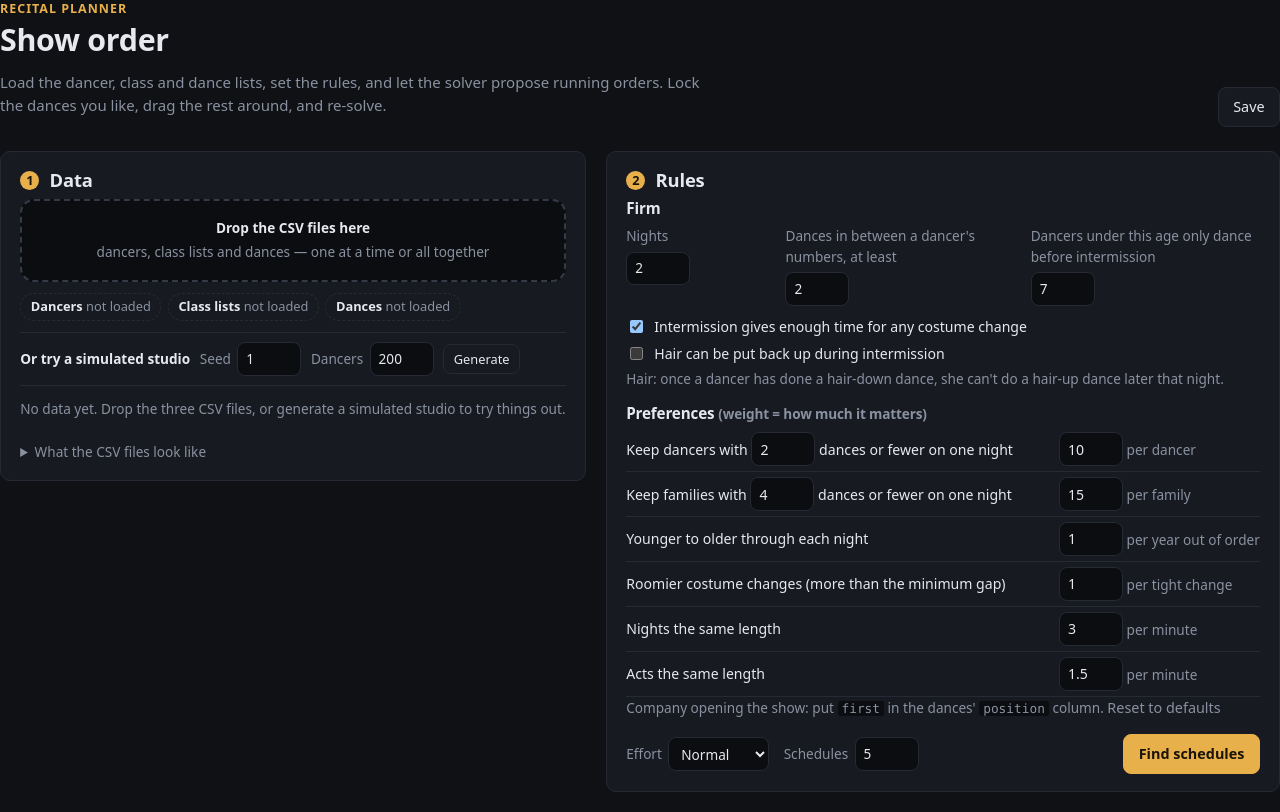
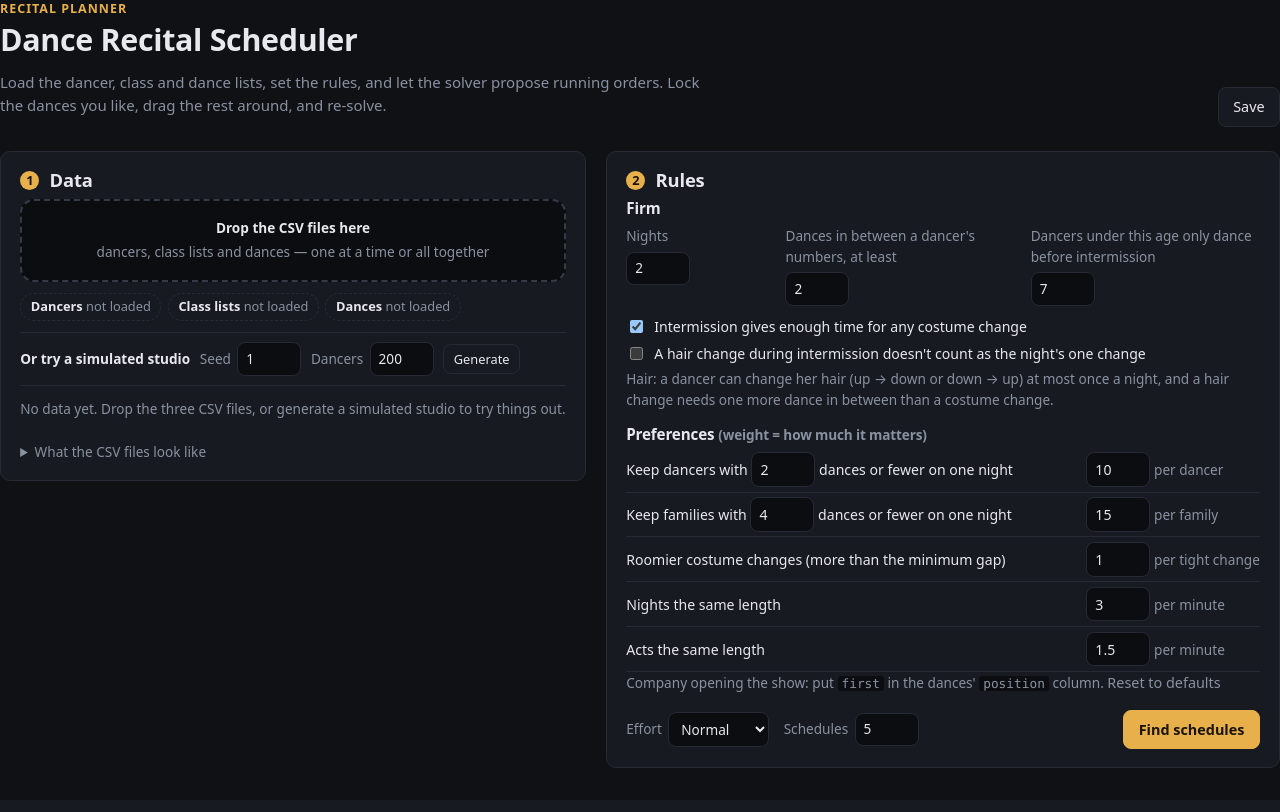
Before and after one commit to Emay08/HobbySite, a Node server app: template web/views/showorder/index.ejs in a window 1280 px wide. After the commit the page ends 768 px from the top, so only its background shows below. Run offline with Node 20, Linux system fonts and the light colour scheme; the template is opened without the code that fills it, so the values that code supplies are empty; some libraries are stand-ins or nearby versions.

Commit message:
fixes to recital calc, removal of card search for non-mtgo sites

```diff
--- a/web/public/showorder-sample.js
+++ b/web/public/showorder-sample.js
@@ -1,5 +1,5 @@
 /*
- * Simulated studio data for trying the Show Order tool before the real lists exist.
+ * Simulated studio data for trying the Dance Recital Scheduler before the real lists exist.
  * Same shape as the three CSVs: dancers, enrollments (class rosters) and dances.
  * Seeded, so the same seed always gives the same studio.
  */
@@ -98,8 +98,9 @@
     for (const [lvl, lo, hi, styles] of LEVELS) for (const st of styles) classes.push({ name: `${lvl} ${st}`, style: st, lo, hi, cap: 18, kind: 'regular' });
     classes.push({ name: 'Pointe', style: 'Pointe', lo: 12, hi: 18, cap: 12, kind: 'special' });
     classes.push({ name: 'Boys Hip Hop', style: 'Hip Hop', lo: 7, hi: 14, cap: 10, kind: 'special' });
-    classes.push({ name: 'Junior Company', style: 'Jazz', lo: 10, hi: 13, cap: 14, kind: 'company' });
-    classes.push({ name: 'Company', style: 'Contemporary', lo: 14, hi: 18, cap: 16, kind: 'company' });
+    // company classes are for the older dancers only: 12–14 and 15–18
+    classes.push({ name: 'Junior Company', style: 'Jazz', lo: 12, hi: 14, cap: 14, kind: 'company' });
+    classes.push({ name: 'Company', style: 'Contemporary', lo: 15, hi: 18, cap: 16, kind: 'company' });
     classes.push({ name: 'Junior Trio', style: 'Small Group', lo: 9, hi: 12, cap: 3, kind: 'small' });
     classes.push({ name: 'Teen Quartet', style: 'Small Group', lo: 13, hi: 16, cap: 4, kind: 'small' });
     classes.push({ name: 'Senior Duet', style: 'Small Group', lo: 16, hi: 18, cap: 3, kind: 'small' });
@@ -111,13 +112,16 @@
     const boys = new Set(['Lucas', 'Noah', 'Eli', 'Owen', 'Leo', 'Max', 'Theo', 'Sam', 'Finn', 'Jack', 'Ben', 'Kai']);
     const isBoy = (d) => boys.has(d.name.split(' ')[0]);
 
-    // how many classes each dancer takes: little ones 1–2, teens up to 6
+    // how many classes each dancer takes: the younger ones mostly 1–3, older ones more and more
+    // likely to take several (teens up to 6)
+    //            [max classes, chance of each extra class]
+    const LOAD = (age) => (age <= 5 ? [2, 0.3] : age <= 8 ? [3, 0.4] : age <= 11 ? [4, 0.5] : age <= 14 ? [6, 0.7] : [6, 0.78]);
     const order = shuffle(dancers.map((d, i) => i));
     for (const i of order) {
       const d = dancers[i];
-      const max = d.age <= 5 ? 2 : d.age <= 8 ? 3 : d.age <= 11 ? 4 : 5;
+      const [max, more] = LOAD(d.age);
       let want = 1;
-      while (want < max && rnd() < (d.age <= 5 ? 0.35 : 0.55)) want++;
+      while (want < max && rnd() < more) want++;
       const options = shuffle(
         classes
           .map((c, ci) => ({ c, ci }))
--- a/web/public/showorder-solver.js
+++ b/web/public/showorder-solver.js
@@ -1,5 +1,5 @@
 /*
- * Show Order solver — orders the dances of a multi-night recital.
+ * Dance Recital Scheduler solver — orders the dances of a multi-night recital.
  *
  * Runs in the browser (window.ShowSolver) and in Node (require) so it can be tested.
  *
@@ -24,13 +24,12 @@
     minGap: 2, // at least this many other dances between two of a dancer's dances (firm)
     gapResetAtIntermission: true, // the intermission counts as enough time to change
     youngAge: 7, // dancers younger than this only dance before intermission (firm)
-    hairResetAtIntermission: false, // true: hair can be put back up during intermission
+    hairResetAtIntermission: false, // true: a hair change during intermission doesn't count as the night's one change
     dancerSameNightMax: 2, // dancers in this many dances or fewer: keep them on one night
     familySameNightMax: 4, // families whose children dance this many dances or fewer: one night
     weights: {
       dancerSplit: 10, // per dancer whose few dances are spread over two nights
       familySplit: 15, // per family spread over two nights
-      ageOrder: 1, // per year a dance's average age is away from a strictly youngest → oldest night
       tight: 1, // per dancer with exactly the minimum gap between two dances
       nightBalance: 3, // per minute of difference between the longest and shortest night
       actBalance: 1.5, // per minute of difference between act 1 and act 2 of a night
@@ -43,7 +42,9 @@
   function mergeSettings(s) {
     s = s || {};
     const out = Object.assign({}, DEFAULTS, s);
-    out.weights = Object.assign({}, DEFAULTS.weights, s.weights || {});
+    // only known weights (older saved projects may carry ones that no longer exist)
+    out.weights = {};
+    for (const k of Object.keys(DEFAULTS.weights)) out.weights[k] = s.weights && s.weights[k] != null ? s.weights[k] : DEFAULTS.weights[k];
     for (const k of ['nights', 'minGap', 'youngAge', 'dancerSameNightMax', 'familySameNightMax', 'runs', 'keep', 'iterations']) {
       out[k] = Number(out[k]);
       if (!Number.isFinite(out[k])) out[k] = DEFAULTS[k];
@@ -251,7 +252,10 @@
       _nightOf: new Int8Array(n),
       _actOf: new Int8Array(n),
       _posOf: new Int16Array(n),
-      _downStamp: new Int32Array(dancers.length),
+      _hairStamp: new Int32Array(dancers.length), // which night/act the hair state below belongs to
+      _hairState: new Int8Array(dancers.length), // 1 = up, 2 = down
+      _hairChanges: new Int8Array(dancers.length),
+      _hairPos: new Int16Array(dancers.length), // position of the dancer's last hair-up/down dance
       _stamp: 0,
     };
     return { problem, issues };
@@ -271,10 +275,10 @@
     const nightOf = P._nightOf;
     const actOf = P._actOf;
     const posOf = P._posOf;
-    const downStamp = P._downStamp;
+    const hairStamp = P._hairStamp, hairState = P._hairState, hairChanges = P._hairChanges, hairPos = P._hairPos;
     const out = detail ? [] : null;
     let hardGap = 0, hardHair = 0, hardYoung = 0, hardPin = 0, hardMissing = 0;
-    let tight = 0, ageBack = 0, actDiff = 0;
+    let tight = 0, actDiff = 0;
     let nightMin = Infinity, nightMax = -Infinity;
     const minutes = [];
     let placed = 0;
@@ -287,8 +291,6 @@
       let m1 = 0, m2 = 0;
       placed += L;
       let stamp = ++P._stamp;
-      const ages = [];
-      const ageIdx = [];
       for (let i = 0; i < L; i++) {
         const di = seq[i];
         const d = D[di];
@@ -316,17 +318,39 @@
           }
         }
 
-        // hair: nobody goes from a "down" dance back to an "up" dance on the same night
+        // hair: at most one change (up → down or down → up) per dancer per night, and a change
+        // needs one more dance in between than a costume change
         if (S.hairResetAtIntermission && i === split) stamp = ++P._stamp;
-        if (d.hair === 'up') {
-          let bad = 0;
-          for (const m of d.roster) if (downStamp[m] === stamp) bad++;
-          if (bad) {
-            hardHair += bad;
-            if (out) out.push({ type: 'hair', hard: true, dances: [di], dancers: d.roster.filter((m) => downStamp[m] === stamp) });
+        if (d.hair === 'up' || d.hair === 'down') {
+          const h = d.hair === 'up' ? 1 : 2;
+          let second = null, quick = null;
+          for (const m of d.roster) {
+            if (hairStamp[m] !== stamp) {
+              hairStamp[m] = stamp;
+              hairState[m] = h;
+              hairChanges[m] = 0;
+              hairPos[m] = i;
+              continue;
+            }
+            if (hairState[m] !== h) {
+              hairChanges[m]++;
+              if (hairChanges[m] > 1) {
+                hardHair++;
+                if (out) (second || (second = [])).push(m);
+              } else {
+                const p = hairPos[m];
+                const acrossBreak = S.gapResetAtIntermission && p < split && i >= split;
+                if (!acrossBreak && i - p - 1 < gap + 1) {
+                  hardHair++;
+                  if (out) (quick || (quick = [])).push({ m, from: seq[p], between: i - p - 1 });
+                }
+              }
+              hairState[m] = h;
+            }
+            hairPos[m] = i;
           }
-        } else if (d.hair === 'down') {
-          for (const m of d.roster) downStamp[m] = stamp;
+          if (second) out.push({ type: 'hair', hard: true, dances: [di], dancers: second });
+          if (quick) for (const q of quick) out.push({ type: 'hairGap', hard: true, dances: [q.from, di], dancers: [q.m], between: q.between, need: gap + 1 });
         }
 
         // young dancers before intermission
@@ -334,20 +358,6 @@
           hardYoung += d.young;
           if (out) out.push({ type: 'young', hard: true, dances: [di], dancers: d.roster.filter((m) => P.dancers[m].age != null && P.dancers[m].age < S.youngAge) });
         }
-
-        // younger → older; opening/closing numbers are left out of the comparison
-        if (d.age != null && !(d.pin && (d.pin.position === 'first' || d.pin.position === 'last'))) {
-          ages.push(d.age);
-          ageIdx.push(di);
-        }
-      }
-      // How far each dance's average age is from where it would sit if the night ran
-      // strictly youngest → oldest (in years, summed over the night).
-      const sorted = ages.slice().sort((a, b) => a - b);
-      for (let k = 0; k < ages.length; k++) {
-        const off = ages[k] - sorted[k];
-        ageBack += off < 0 ? -off : off;
-        if (out && off >= 4) out.push({ type: 'age', hard: false, dances: [ageIdx[k]], off });
       }
       actDiff += Math.abs(m1 - m2);
       minutes.push([m1, m2]);
@@ -392,12 +402,12 @@
     const hard = hardGap + hardHair + hardYoung + hardPin + hardMissing;
     const nightDiff = sch.nights.length > 1 ? nightMax - nightMin : 0;
     const soft =
-      groupPenalty + W.ageOrder * ageBack + W.tight * tight + W.nightBalance * nightDiff + W.actBalance * actDiff;
+      groupPenalty + W.tight * tight + W.nightBalance * nightDiff + W.actBalance * actDiff;
     const res = {
       score: hard * HARD + soft,
       hard,
       soft,
-      parts: { hardGap, hardHair, hardYoung, hardPin, dancerSplit, familySplit, tight, ageBack, nightDiff, actDiff },
+      parts: { hardGap, hardHair, hardYoung, hardPin, dancerSplit, familySplit, tight, nightDiff, actDiff },
       minutes,
     };
     if (out) res.items = out;
--- a/web/public/showorder.js
+++ b/web/public/showorder.js
@@ -1,5 +1,5 @@
 /*
- * Show Order page: loads the lists, runs the solver in small slices (so the page stays
+ * Dance Recital Scheduler page: loads the lists, runs the solver in small slices (so the page stays
  * responsive), shows the schedules, and lets you drag, lock, export and save.
  */
 (function () {
@@ -462,7 +462,7 @@
     const dancerGroups = P.groups.filter((g) => g.kind === 'dancer').length;
     const famGroups = P.groups.filter((g) => g.kind === 'family').length;
     const firm = ev.hard
-      ? [p.hardGap && `${p.hardGap} too-quick change${p.hardGap > 1 ? 's' : ''}`, p.hardHair && `${p.hardHair} hair up after down`, p.hardYoung && `${p.hardYoung} young dancer${p.hardYoung > 1 ? 's' : ''} after intermission`, p.hardPin && `${p.hardPin} locked/fixed dance${p.hardPin > 1 ? 's' : ''} moved`].filter(Boolean).join(' · ')
+      ? [p.hardGap && `${p.hardGap} too-quick change${p.hardGap > 1 ? 's' : ''}`, p.hardHair && `${p.hardHair} hair change${p.hardHair > 1 ? 's' : ''} too many or too quick`, p.hardYoung && `${p.hardYoung} young dancer${p.hardYoung > 1 ? 's' : ''} after intermission`, p.hardPin && `${p.hardPin} locked/fixed dance${p.hardPin > 1 ? 's' : ''} moved`].filter(Boolean).join(' · ')
       : 'all met';
     const tile = (label, value, sub, cls) => el('div', { class: 'stat ' + (cls || '') }, el('span', { class: 'stat-label', text: label }), el('span', { class: 'stat-value', text: value }), sub ? el('span', { class: 'stat-sub muted', text: sub }) : null);
     $('so-scorecard').replaceChildren(
@@ -470,7 +470,6 @@
       tile('Dancers on both nights', P.settings.nights > 1 ? String(p.dancerSplit) : '–', `of ${dancerGroups} with ≤ ${P.settings.dancerSameNightMax} dances`),
       tile('Families on both nights', P.settings.nights > 1 ? String(p.familySplit) : '–', `of ${famGroups} with ≤ ${P.settings.familySameNightMax} dances`),
       tile('Tight changes', String(p.tight), `exactly ${P.settings.minGap} dance${P.settings.minGap === 1 ? '' : 's'} between`),
-      tile('Age order', `${Math.round(p.ageBack)} yrs`, 'out of order (0 = youngest → oldest)'),
       tile('Length', ev.minutes.map((m) => fmtMin(m[0] + m[1])).join(' · '), ev.minutes.map((m) => `${fmtMin(m[0])} + ${fmtMin(m[1])}`).join(' · ')),
       tile('Score', String(Math.round(ev.score)), 'lower is better')
     );
@@ -479,7 +478,8 @@
   const ITEM_TEXT = {
     gap: (x) => `${nameList(x.dancers)}: ${x.between === 0 ? 'back to back' : `only ${plural(x.between, 'dance')} between`}`,
     tight: (x) => `${nameList(x.dancers)}: ${plural(x.between, 'dance')} between`,
-    hair: (x) => `${nameList(x.dancers)}: already in a hair-down dance tonight`,
+    hair: (x) => `${nameList(x.dancers)}: second hair change tonight (only one allowed)`,
+    hairGap: (x) => `${nameList(x.dancers)}: hair change with ${x.between === 0 ? 'no dances' : `only ${plural(x.between, 'dance')}`} between (needs ${x.need})`,
     young: (x) => `${nameList(x.dancers)}: under ${P.settings.youngAge}, should be before intermission`,
     pin: (x) => `should be ${pinText(P.dances[x.dances[0]].pin)}`,
   };
@@ -501,13 +501,12 @@
       flags.get(di).push({ cls, text });
     };
     for (const x of ev.items) {
-      if (x.type === 'gap' || x.type === 'tight') {
+      if (x.type === 'gap' || x.type === 'tight' || x.type === 'hairGap') {
         const [a, b] = x.dances;
-        const cls = x.type === 'gap' ? 'so-flag-bad' : 'so-flag-tight';
+        const cls = x.type === 'tight' ? 'so-flag-tight' : 'so-flag-bad';
         flag(a, cls, `→ ${slotLabel(loc[b])} ${ITEM_TEXT[x.type](x)}`);
         flag(b, cls, `← ${slotLabel(loc[a])} ${ITEM_TEXT[x.type](x)}`);
       } else if (x.type === 'hair' || x.type === 'young' || x.type === 'pin') flag(x.dances[0], 'so-flag-bad', ITEM_TEXT[x.type](x));
-      else if (x.type === 'age') flag(x.dances[0], 'so-flag-age', `${fmtNum(x.off)} yrs out of age order`);
     }
 
     const shared = new Map();
--- a/web/public/style.css
+++ b/web/public/style.css
@@ -685,7 +685,8 @@ form.inline { display: inline; }
 .swg-slot { cursor: pointer; transition: border-color .15s; }
 .swg-slot:hover, .swg-slot:focus-visible { border-color: var(--accent); outline: none; }
 .swg-slot.picked { box-shadow: 0 0 0 2px var(--accent); }
-.swg-menu { position: fixed; z-index: 55; width: min(340px, calc(100vw - 2rem)); max-height: min(70vh, 520px); overflow: auto; padding: .7rem; box-shadow: 0 18px 50px rgba(0,0,0,.6); }
+.swg-menu { position: absolute; z-index: 55; width: min(340px, calc(100vw - 2rem)); padding: .7rem; box-shadow: 0 18px 50px rgba(0,0,0,.6); }
+.swg-menu .swg-build-list { max-height: 60vh; overflow-y: auto; }
 .swg-menu h3 { margin: 0 0 .5rem; font-size: .95rem; }
 .swg-menu-actions { display: grid; gap: .35rem; margin-bottom: .6rem; }
 .swg-menu-actions .btn { text-align: left; }
--- a/web/public/swg-loot.js
+++ b/web/public/swg-loot.js
@@ -671,6 +671,9 @@
     if (qs.get('slot')) {
       target = { slot: qs.get('slot') };
       session.set('lootTarget', target);
+      // a new looted component for a ship slot starts with a fresh RE project
+      project = { name: '', type: null, tier: null, components: [] };
+      saveProject();
       history.replaceState(null, '', location.pathname);
     }
     const fromSlot = target && target.slot ? L.typeForSlot(target.slot) : null;
--- a/web/routes/showorder.js
+++ b/web/routes/showorder.js
@@ -2,7 +2,7 @@ const express = require('express');
 const { getDb } = require('../lib/db');
 
 /**
- * Show Order — recital running-order planner.
+ * Dance Recital Scheduler (formerly Show Order) — recital running-order planner.
  *
  * All solving happens in the browser (public/showorder-*.js). The server only renders the
  * page and keeps one saved project: the data lists, the rules, the schedules found (each
@@ -14,7 +14,7 @@ const COLLECTION = 'showorder';
 const PROJECT_ID = 'project';
 const MAX_BYTES = 2 * 1024 * 1024;
 
-router.get('/', (req, res) => res.render('showorder/index', { title: 'Show order', section: 'showorder' }));
+router.get('/', (req, res) => res.render('showorder/index', { title: 'Dance Recital Scheduler', section: 'showorder' }));
 
 router.get('/api/project', async (req, res, next) => {
   try {
--- a/web/views/home.ejs
+++ b/web/views/home.ejs
@@ -17,7 +17,7 @@
       <div class="tile-icon">
         <svg width="28" height="28" viewBox="0 0 24 24" aria-hidden="true"><path d="M3 3h18M4 3v15c2.5 0 4-2 4-6V3M20 3v15c-2.5 0-4-2-4-6V3" fill="none" stroke="currentColor" stroke-width="1.6" stroke-linejoin="round"/><path d="M3 21h18" stroke="currentColor" stroke-width="1.6" stroke-linecap="round"/><circle cx="12" cy="15" r="1.6" fill="currentColor"/><path d="M12 16.6v2.4m-1.6-1.2h3.2" stroke="currentColor" stroke-width="1.3" stroke-linecap="round"/></svg>
       </div>
-      <h2>Show Order</h2>
+      <h2>Dance Recital Scheduler</h2>
       <p>Running order for the year-end dance show: costume-change gaps, hair up/down, early bedtimes and same-night families.</p>
       <span class="tile-go">Open →</span>
     </a>
--- a/web/views/partials/head.ejs
+++ b/web/views/partials/head.ejs
@@ -15,7 +15,8 @@
     <svg width="22" height="22" viewBox="0 0 24 24" aria-hidden="true"><path d="M12 2l8.5 5v10L12 22 3.5 17V7z" fill="none" stroke="currentColor" stroke-width="1.8"/><path d="M12 7l4.3 2.5v5L12 17l-4.3-2.5v-5z" fill="currentColor"/></svg>
     Vault
   </a>
-  <% if (path && path.startsWith('/mtgo') || (typeof section !== 'undefined' && section === 'mtgo')) { %>
+  <% const isMtgo = !!(path && path.startsWith('/mtgo')) || (typeof section !== 'undefined' && section === 'mtgo'); %>
+  <% if (isMtgo) { %>
   <nav class="subnav">
     <% const navItems = [['/mtgo', 'Highlights', true], ['/mtgo/chest', 'Chest'], ['/mtgo/collection', 'Collection'], ['/mtgo/watch/short', 'Short watch'], ['/mtgo/watch/long', 'Long watch'], ['/mtgo/targets', 'Targets'], ['/mtgo/swaps', 'Swaps'], ['/mtgo/trades', 'Trades'], ['/mtgo/upload', 'Update']]; %>
     <% for (const [href, label, exact] of navItems) { const active = exact ? (path === href || path === href + '/') : path.startsWith(href); %>
@@ -29,10 +30,12 @@
     <% } %>
   </nav>
   <% } %>
+  <% if (isMtgo) { %>
   <form id="nav-search" class="nav-search" method="get" action="/mtgo/go" role="search" autocomplete="off">
     <input type="search" name="q" placeholder="Search cards…  /" aria-label="Search cards" role="combobox" aria-expanded="false" aria-controls="nav-suggest" spellcheck="false">
     <ul id="nav-suggest" class="nav-suggest" role="listbox" hidden></ul>
   </form>
+  <% } %>
   <form method="post" action="/logout" class="logout">
     <button type="submit" class="link">Sign out</button>
   </form>
--- a/web/views/showorder/index.ejs
+++ b/web/views/showorder/index.ejs
@@ -2,7 +2,7 @@
 <div class="page-head so-head">
   <div>
     <p class="eyebrow">Recital planner</p>
-    <h1>Show order</h1>
+    <h1>Dance Recital Scheduler</h1>
     <p class="muted lede">Load the dancer, class and dance lists, set the rules, and let the solver propose running orders. Lock the dances you like, drag the rest around, and re-solve.</p>
   </div>
   <div class="so-save">
@@ -59,14 +59,13 @@
         <label>Dancers under this age only dance before intermission <input name="youngAge" type="text" inputmode="decimal" class="tiny"></label>
       </div>
       <label class="so-check"><input name="gapResetAtIntermission" type="checkbox"> Intermission gives enough time for any costume change</label>
-      <label class="so-check"><input name="hairResetAtIntermission" type="checkbox"> Hair can be put back up during intermission</label>
-      <p class="muted small">Hair: once a dancer has done a hair-down dance, she can't do a hair-up dance later that night.</p>
+      <label class="so-check"><input name="hairResetAtIntermission" type="checkbox"> A hair change during intermission doesn't count as the night's one change</label>
+      <p class="muted small">Hair: a dancer can change her hair (up → down or down → up) at most once a night, and a hair change needs one more dance in between than a costume change.</p>
 
       <h3>Preferences <span class="muted small">(weight = how much it matters)</span></h3>
       <table class="so-prefs">
         <tr><td>Keep dancers with <input name="dancerSameNightMax" type="text" inputmode="numeric" class="tiny"> dances or fewer on one night</td><td><input name="w.dancerSplit" type="text" inputmode="decimal" class="tiny" aria-label="weight"> <span class="muted small">per dancer</span></td></tr>
         <tr><td>Keep families with <input name="familySameNightMax" type="text" inputmode="numeric" class="tiny"> dances or fewer on one night</td><td><input name="w.familySplit" type="text" inputmode="decimal" class="tiny" aria-label="weight"> <span class="muted small">per family</span></td></tr>
-        <tr><td>Younger to older through each night</td><td><input name="w.ageOrder" type="text" inputmode="decimal" class="tiny" aria-label="weight"> <span class="muted small">per year out of order</span></td></tr>
         <tr><td>Roomier costume changes (more than the minimum gap)</td><td><input name="w.tight" type="text" inputmode="decimal" class="tiny" aria-label="weight"> <span class="muted small">per tight change</span></td></tr>
         <tr><td>Nights the same length</td><td><input name="w.nightBalance" type="text" inputmode="decimal" class="tiny" aria-label="weight"> <span class="muted small">per minute</span></td></tr>
         <tr><td>Acts the same length</td><td><input name="w.actBalance" type="text" inputmode="decimal" class="tiny" aria-label="weight"> <span class="muted small">per minute</span></td></tr>
```
Also changed, not shown: web/public/swg-calc.js (+5 -2 lines), web/public/swg-ships.js (+6 -4 lines), web/test/e2e.test.js (+6 -2 lines), web/test/showorder.test.js (+34 -2 lines), web/test/swg.test.js (+14 -0 lines), README.md.
